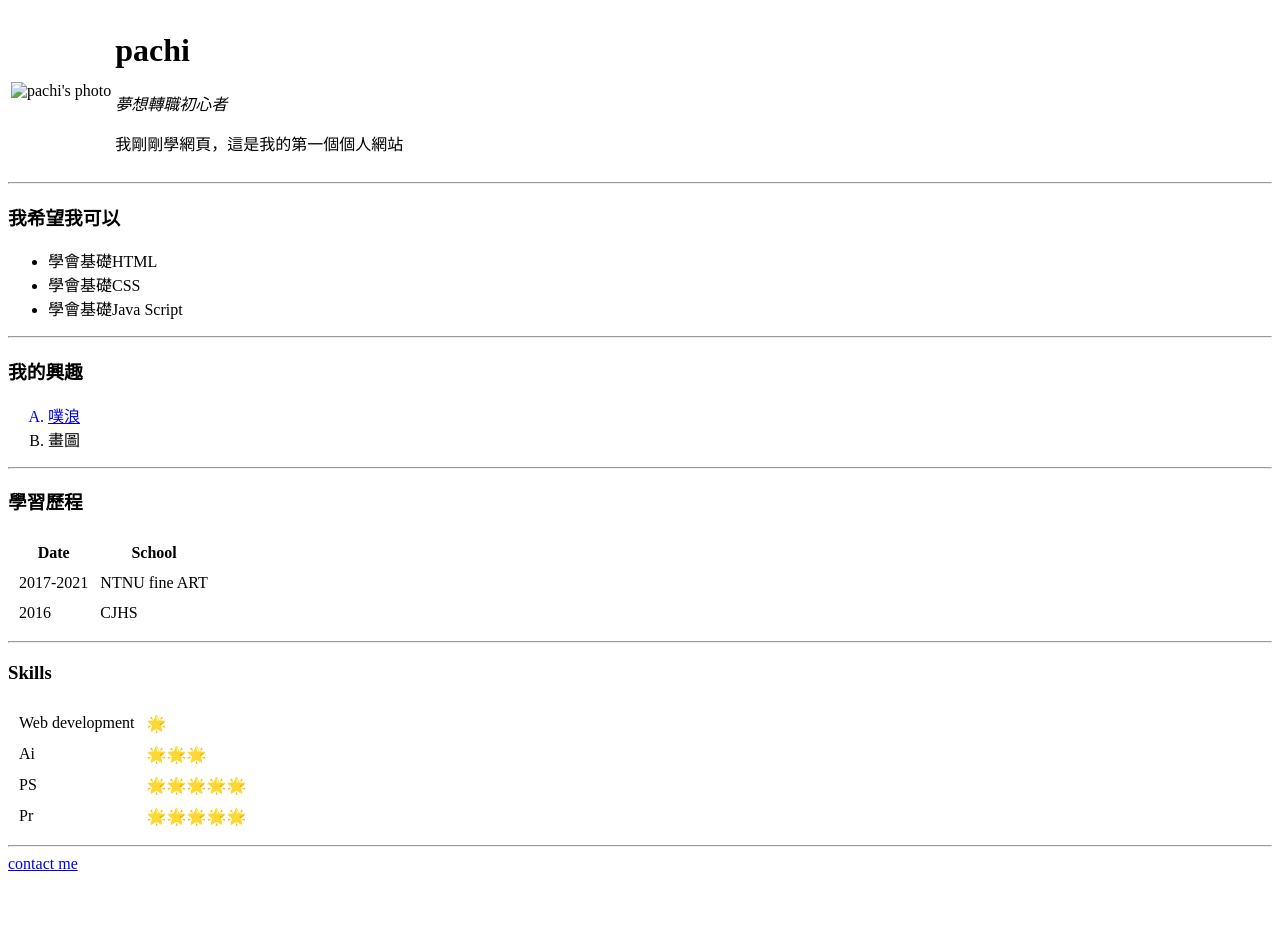
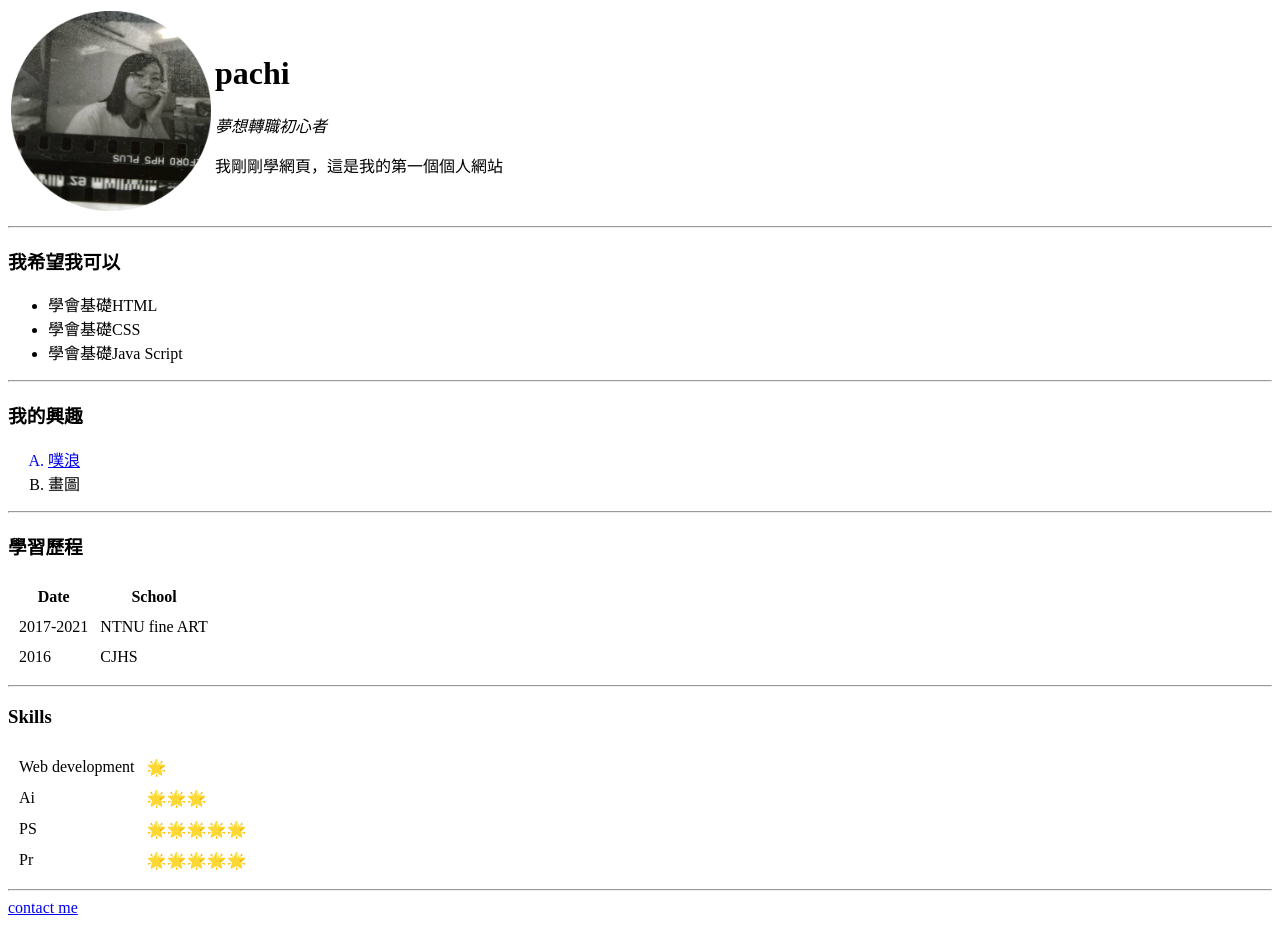
Before and after one commit to pachi58/CV, a plain HTML site: page index.html in a window 1280 px wide. Before the commit the page ends 881 px from the top, so only its background shows below. Drawn offline with Linux system fonts and the light colour scheme.

Commit message:
Update index.html

```diff
--- a/index.html
+++ b/index.html
@@ -8,7 +8,7 @@
 <body>
     <table>
         <tr>
-            <td><img src="img/profile-img.png" alt="pachi's photo" height="200" width="200"></td>
+            <td><img src="profile-img.png" alt="pachi's photo" height="200" width="200"></td>
         <td><h1>pachi</h1>
     <p><em>夢想轉職初心者</em></p>
     <p>我剛剛學網頁，這是我的第一個個人網站</p></td>
```
